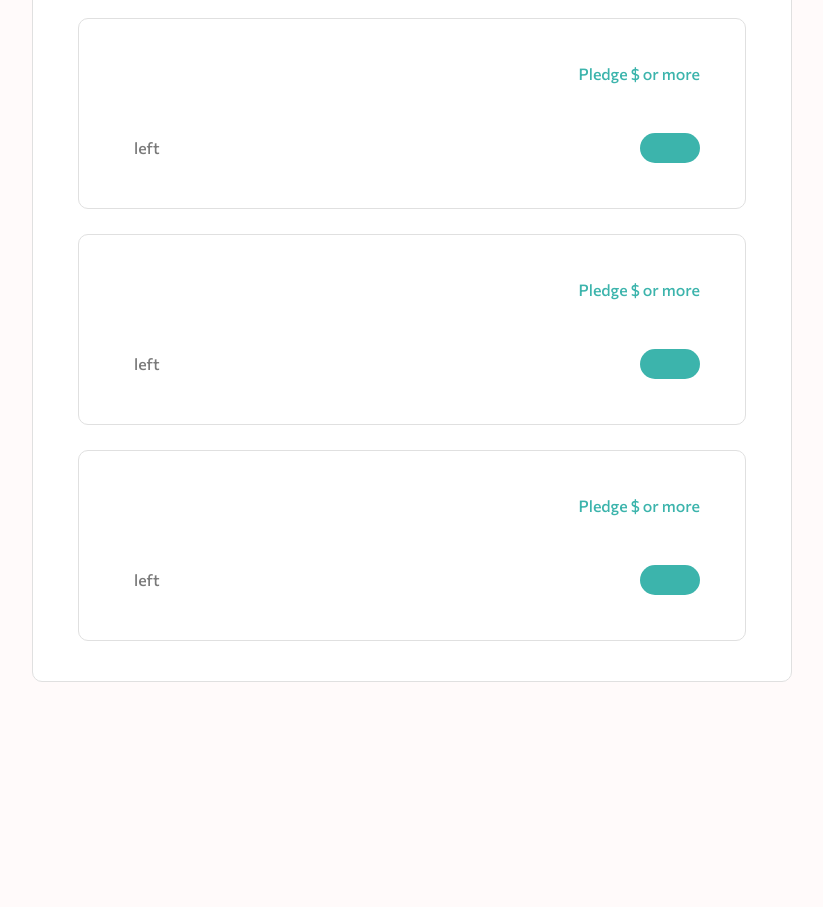
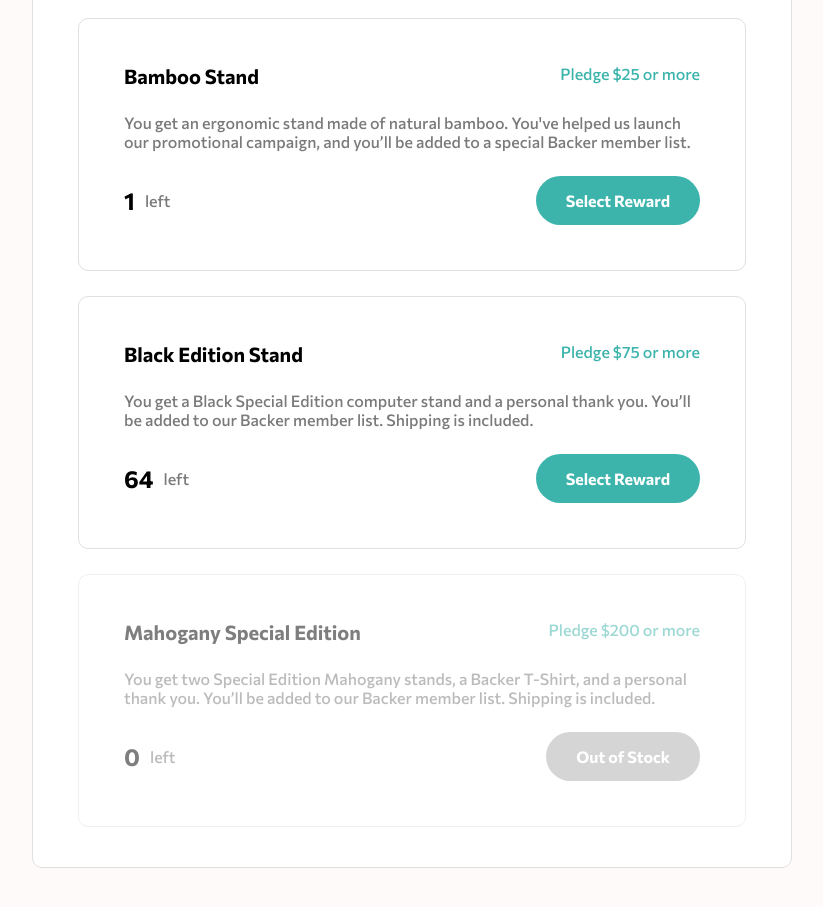
Before and after one commit to leopaul29/frontendmentor-crowdfunding-product-page, a React (Create React App) app: page / in a window 1280 px wide. Shown: the part 1060-1967 px from the top of the page, without its empty margins (228-1051 px from the left). Before the commit the page ends 1842 px from the top, so only its background shows below. Built offline with nearby package versions, Linux system fonts and the light colour scheme.

Commit message:
fix: btn text when active or disabled

```diff
--- a/src/components/Card.js
+++ b/src/components/Card.js
@@ -1,15 +1,10 @@
 import "../styles/Card.css";
+import { project } from "./TextData";
 
-export default function Card({
-  id,
-  title,
-  pledgeCost,
-  textAbout,
-  daysLeft,
-  buttonText,
-  isDisabled,
-  btntoggleModal,
-}) {
+export default function Card({ card, fct }) {
+  const { id, title, pledgeCost, textAbout, countLeft, isDisabled } = card;
+  const { btntoggleModal } = fct;
+  const { btnTextActive, btnTextDisabled } = project;
   const openModal = () => {
     btntoggleModal(id);
   };
@@ -26,19 +21,19 @@ export default function Card({
       <div className="card__about">{textAbout}</div>
       <div className="card__footer">
         <div className="card__daysLeft">
-          <p className="number">{daysLeft}</p>
+          <p className="number">{countLeft}</p>
           <p className="text">left</p>
         </div>
         {isDisabled ? (
           <div className="card__button button btn btn-primary btn-disabled">
-            {buttonText}
+            {btnTextDisabled}
           </div>
         ) : (
           <div
             className="card__button button btn btn-primary "
             onClick={openModal}
           >
-            {buttonText}
+            {btnTextActive}
           </div>
         )}
       </div>
--- a/src/components/TextData.js
+++ b/src/components/TextData.js
@@ -1,15 +1,11 @@
-export const stats = {
-  totalBacked: 89.914,
-  totalBackers: 5.007,
-  daysLeft: 56,
-};
-
 export const project = {
   title: "About this project",
   aboutP1:
     "The Mastercraft Bamboo Monitor Riser is a sturdy and stylish platform that elevates your screen to a more comfortable viewing height. Placing your monitor at eye level has the potential to improve your posture and make you more comfortable while at work, helping you stay focused on the task at hand.",
   aboutP2:
     "Featuring artisan craftsmanship, the simplicity of design creates extra desk space below your computer to allow notepads, pens, and USB sticks to be stored under the stand.",
+  btnTextActive: "Select Reward",
+  btnTextDisabled: "Out of Stock",
 };
 export const modal = {
   title: "Back this project",
@@ -33,7 +29,6 @@ export const cards = [
     textAbout:
       "You get an ergonomic stand made of natural bamboo. You've helped us launch our promotional campaign, and you’ll be added to a special Backer member list.",
     countLeft: "1",
-    buttonText: "Select Reward",
     isDisabled: false,
   },
   {
@@ -43,7 +38,6 @@ export const cards = [
     textAbout:
       "You get a Black Special Edition computer stand and a personal thank you. You’ll be added to our Backer member list. Shipping is included.",
     countLeft: "64",
-    buttonText: "Select Reward",
     isDisabled: false,
   },
   {
@@ -53,7 +47,6 @@ export const cards = [
     textAbout:
       "You get two Special Edition Mahogany stands, a Backer T-Shirt, and a personal thank you. You’ll be added to our Backer member list. Shipping is included.",
     countLeft: "0",
-    buttonText: "Out of Stock",
     isDisabled: true,
   },
 ];
```
